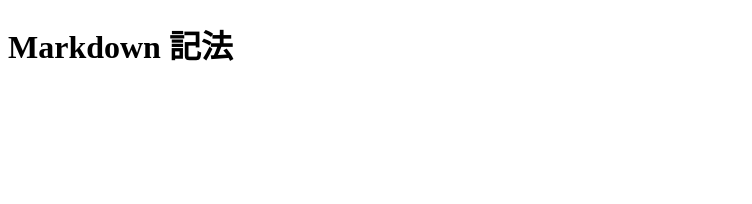
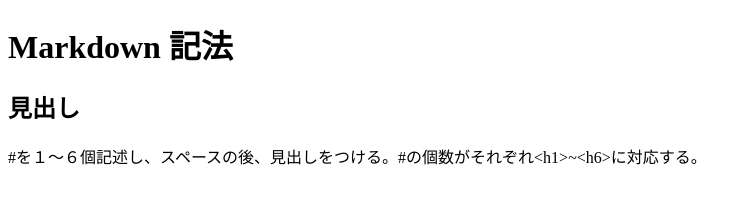
Before and after one commit to 614KHS/test, a plain HTML site: page index.html in a window 1280 px wide. Shown: the whole page, without its empty margins (0-752 px from the left). Drawn offline with Linux system fonts and the light colour scheme.

Commit message:
[add]index.htmlの<main>タグにh2,pを追加

```diff
--- a/index.html
+++ b/index.html
@@ -10,6 +10,8 @@
 		<h1>Markdown 記法</h1>
 	</header>
 	<main id="pageMain">
+		<h2>見出し</h2>
+		<p>#を１～６個記述し、スペースの後、見出しをつける。#の個数がそれぞれ&lt;h1&gt;~&lt;h6&gt;に対応する。</p>
 	</main>
 	<footer id="pageFoot">
 	</footer>
```
